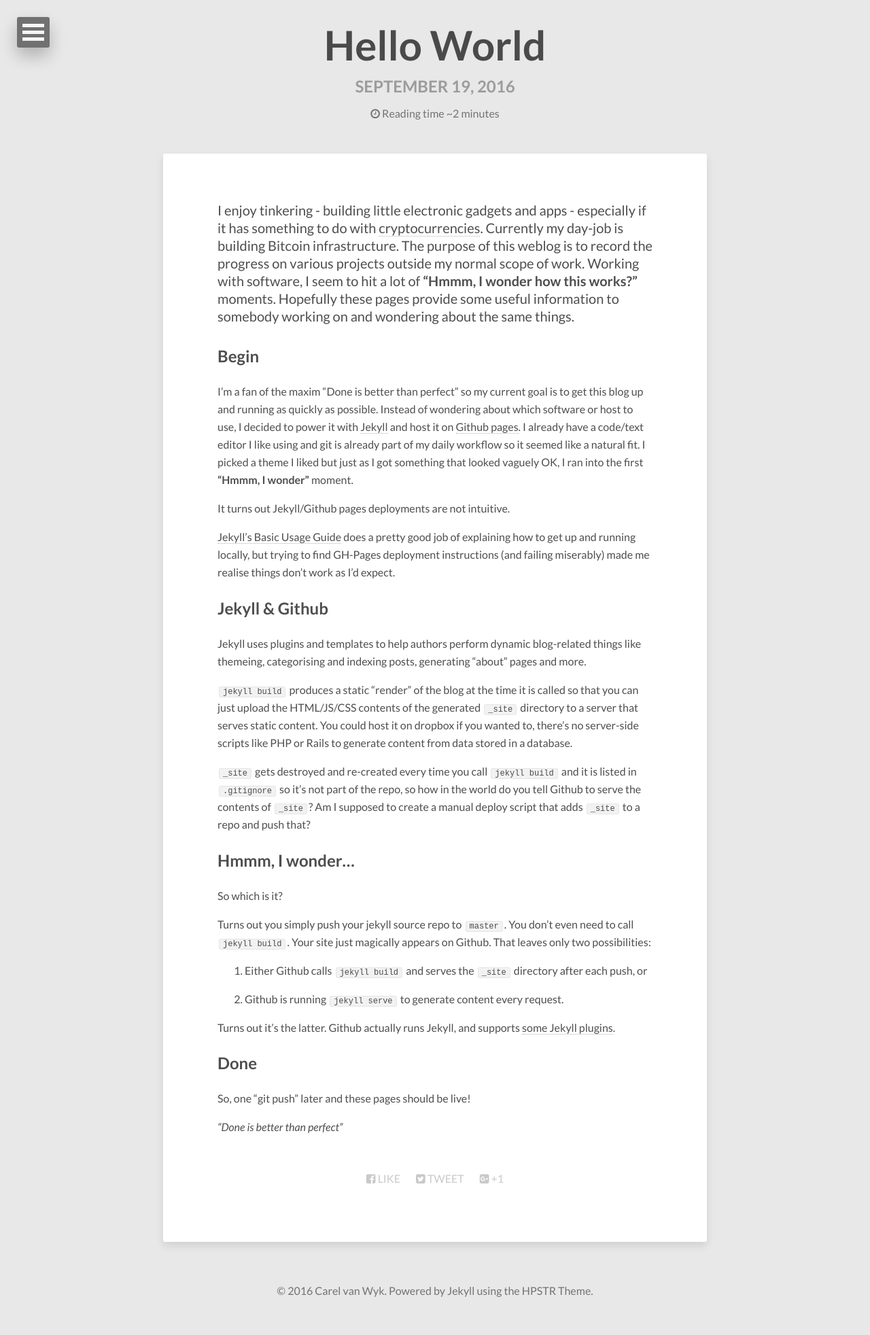
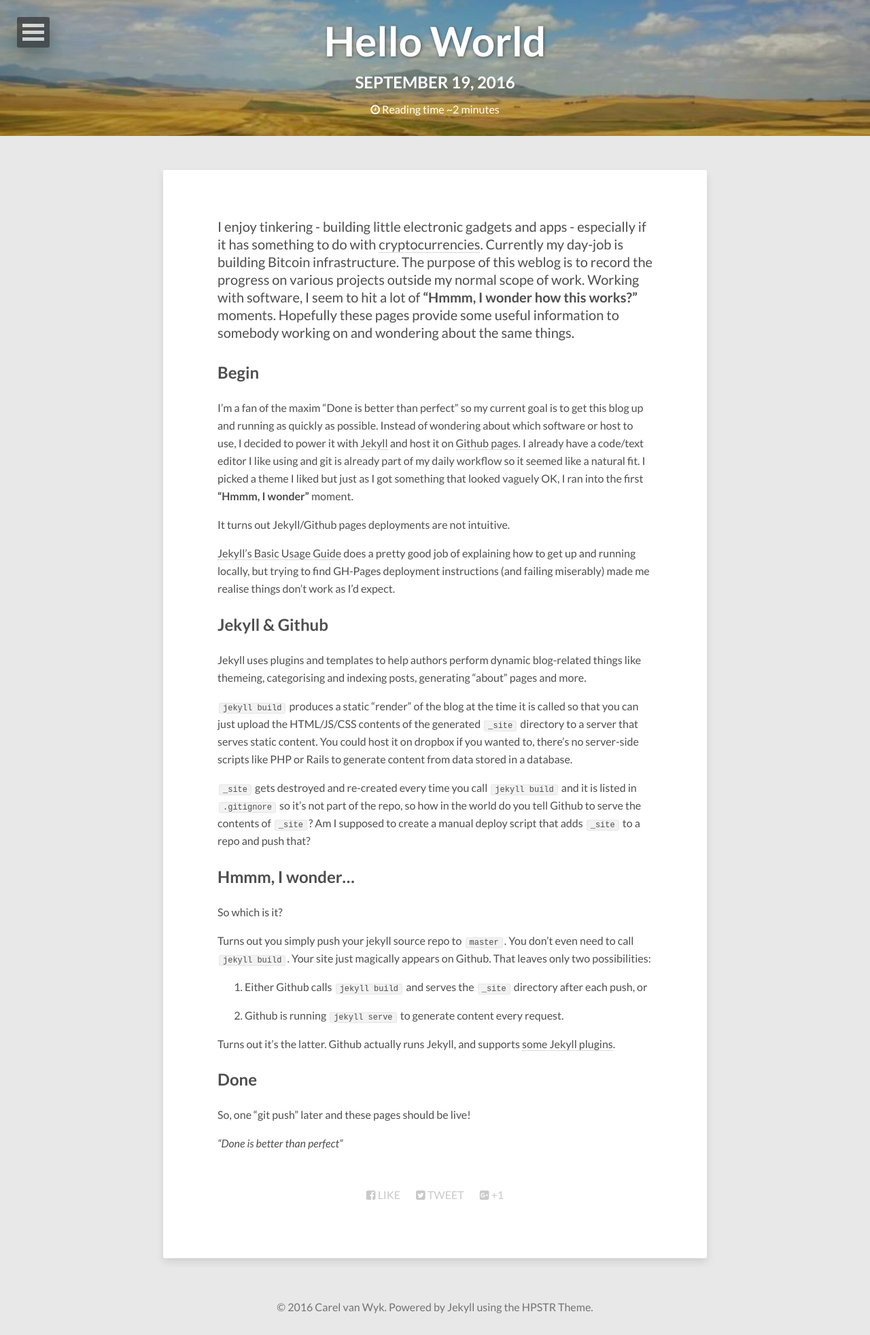
Before and after one commit to carelvwyk/carelvwyk.github.io, a Jekyll site: the page built from _posts/2016-09-19-hello-world.markdown, in a window 1280 px wide. Shown: the whole page at 68% size. Built offline with Jekyll 4.4.1, drawn with Linux system fonts in a browser that asks for light colours; nearby versions of some CDN libraries; before the commit the page ends 1940 px from its top, so only the background shows below that.

Commit message:
Add picture to post

```diff
--- a/_posts/2016-09-19-hello-world.markdown
+++ b/_posts/2016-09-19-hello-world.markdown
@@ -1,6 +1,8 @@
 ---
 layout: post
 title:  "Hello World"
+image:
+  feature: nomadsland.jpg
 date:   2016-09-19 20:24:11 +0200
 categories: personal, coding
 ---
```
